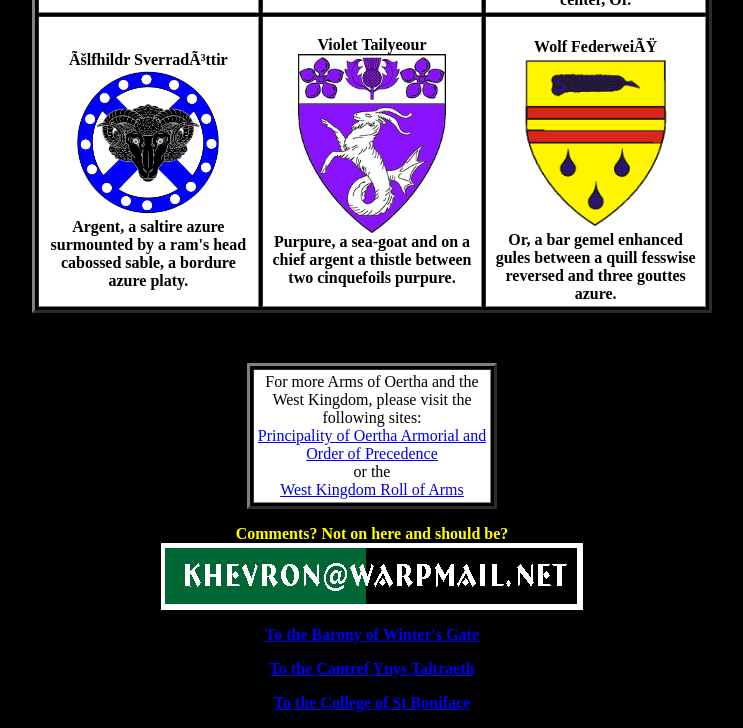
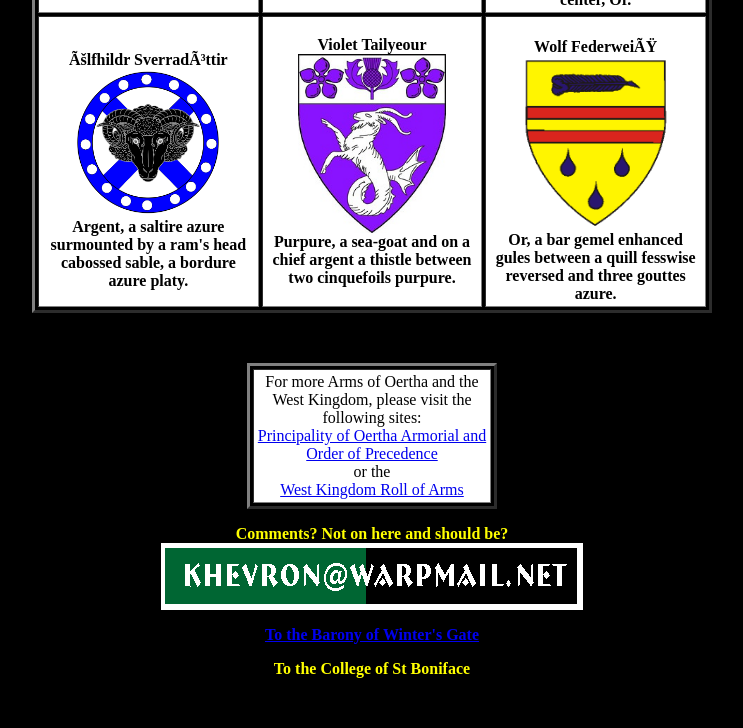
Before and after one commit to khevron02/wintersgate, a plain HTML site: page index.html in a window 1280 px wide. Shown: the part 9197-9925 px from the top of the page, without its empty margins (268-1011 px from the left). After the commit the page ends 9891 px from the top, so only its background shows below. Drawn offline with Linux system fonts and the light colour scheme.

Commit message:
Update index.html

```diff
--- a/index.html
+++ b/index.html
@@ -1221,7 +1221,7 @@ Or, a bar gemel enhanced gules between a quill fesswise reversed and three goutt
 <td bgcolor="#ffffff" width="240" >
 <center>
 For more Arms of Oertha and the West Kingdom, please visit the following sites:<BR>
-<a href="http://khevron.tripod.com/armorial/" target=_blank>Principality of Oertha Armorial and Order of Precedence</a><BR>
+<a href="https://khevron02.github.io/armorial/" target=_blank>Principality of Oertha Armorial and Order of Precedence</a><BR>
 
 or the<BR>
 <a href="http://rolls.westkingdom.org/" target=_blank>West Kingdom
@@ -1236,9 +1236,7 @@ Comments?  Not on here and should be?<BR>
 <P>
 <a href="http://wintersgate.westkingdom.org/" >To the Barony of Winter's Gate</a><BR>
 <P>
-<a href="http://khevron.tripod.com/khevron/ynys/" >To the Cantref Ynys Taltraeth</a><BR>
-<P>
-<a href="http://wintersgate.westkingdom.org" >To the College of St Boniface</a><BR>
+<!a href="http://wintersgate.westkingdom.org" >To the College of St Boniface</a><BR>
 <P>
 </body>
 </html>
```
